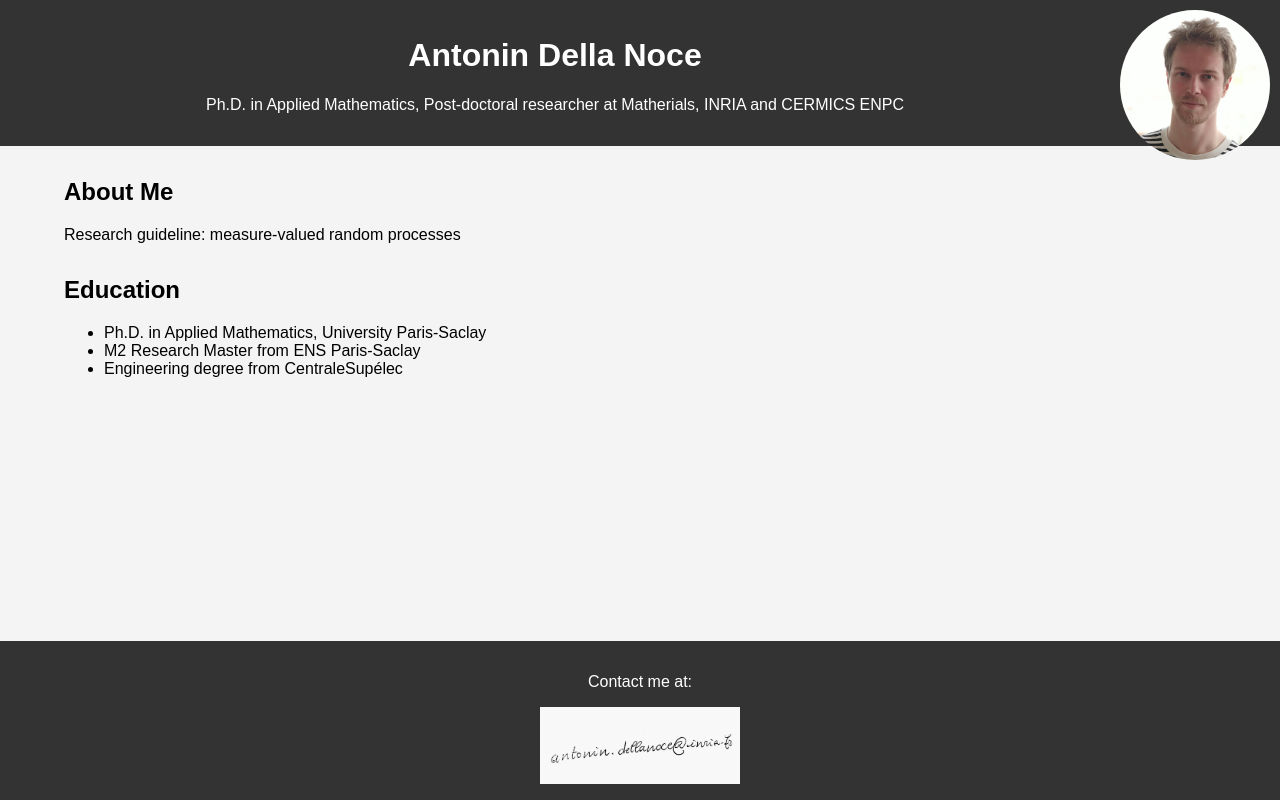
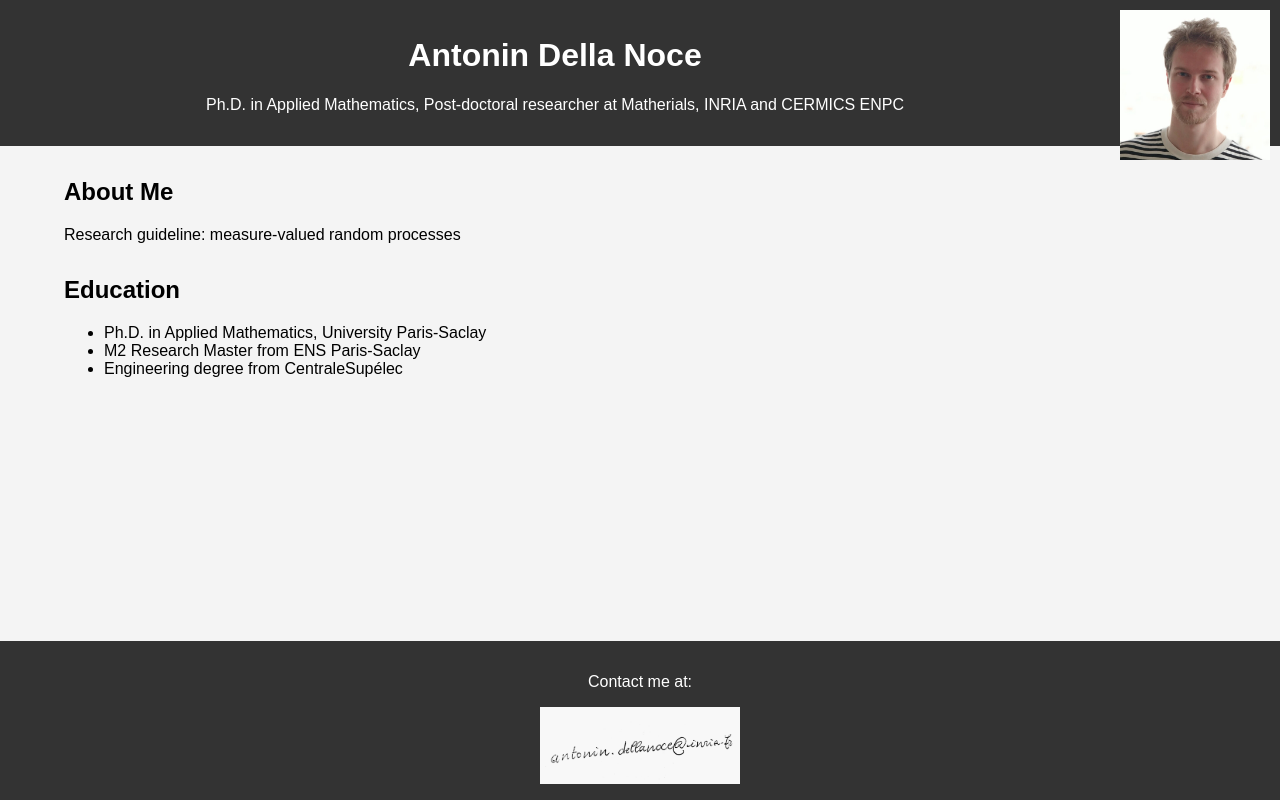
Before and after one commit to antoninjosephdellanoce/antoninjosephdellanoce.github.io, a plain HTML site: page index.html in a window 1280 px wide. Drawn offline with Linux system fonts and the light colour scheme.

Commit message:
mail picture

```diff
--- a/style.css
+++ b/style.css
@@ -24,15 +24,13 @@ footer {
 }
 #profile-pic {
     float: right;
-    width: 150px; /* Adjust as needed */
+    width: 150px;
     height: auto;
-    border-radius: 50%; /* Optional: makes the image circular */
     margin: 10px;
 }
 #mail-pic {
     display: block;
     margin: 0 auto; /* centers the image */
-    /* add other styles like width, height as needed */
     height: auto;
     width: 200px;
 }
```
